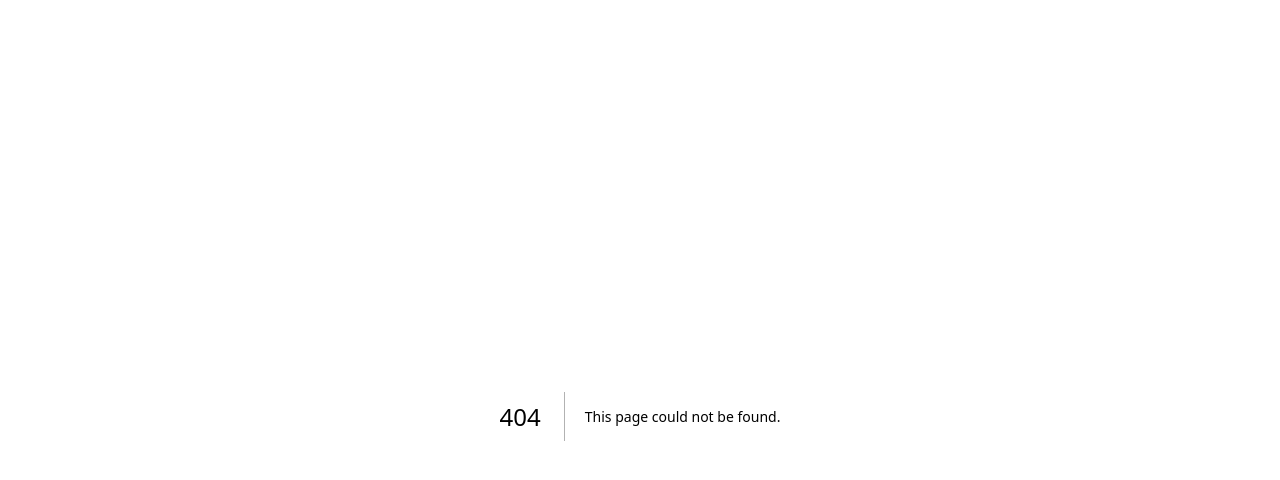
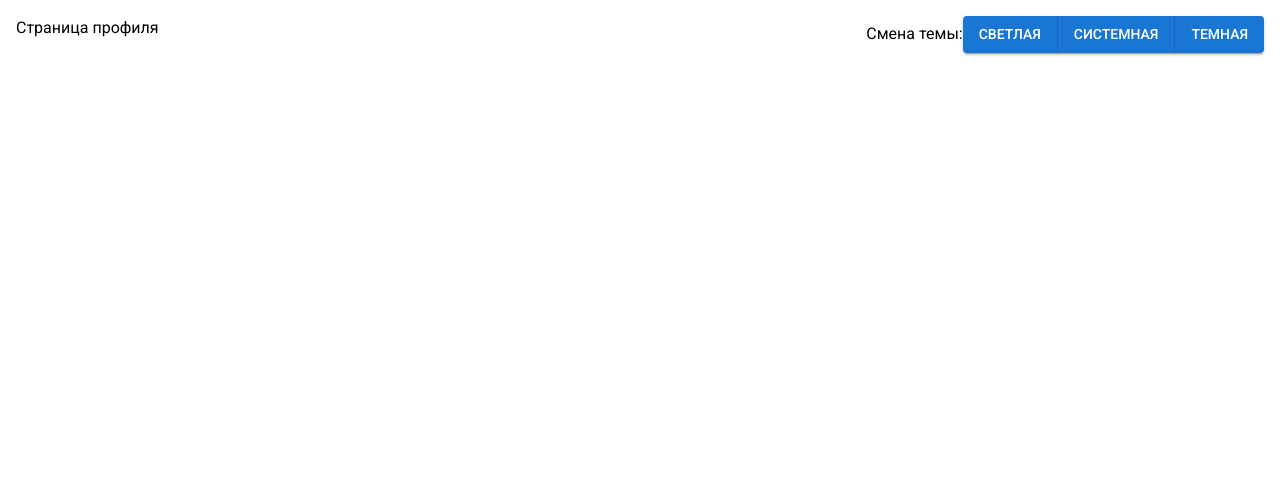
Before and after one commit to kaskodim/delivery-app, a Next.js app: page /profile in a window 1280 px wide. Before the commit this address had no page. Shown: the top 480 px of the page. Built offline with nearby package versions, Linux system fonts and the light colour scheme; what @mui/material-nextjs would draw is missing.

Commit message:
добавляет настройку тем (светлая/темная) #36

```diff
--- a/src/app/layout.tsx
+++ b/src/app/layout.tsx
@@ -1,9 +1,8 @@
 import type { Metadata } from "next";
 import "@/styles/globals.css";
 import { AppRouterCacheProvider } from "@mui/material-nextjs/v15-appRouter";
-import { ThemeProvider } from "@mui/material/styles";
-import theme from "@/styles/theme";
 import { Roboto } from "next/font/google";
+import { CustomThemeProvider } from "@/providers/themeContext/CustomThemeProvider";
 
 export const metadata: Metadata = {
   title: "Delivery app",
@@ -29,7 +28,7 @@ export default function RootLayout({
     >
       <body className="flex justify-center p-4">
         <AppRouterCacheProvider options={{ enableCssLayer: true }}>
-          <ThemeProvider theme={theme}>{children}</ThemeProvider>
+          <CustomThemeProvider>{children}</CustomThemeProvider>
         </AppRouterCacheProvider>
       </body>
     </html>
--- /dev/null
+++ b/src/app/profile/page.tsx
@@ -0,0 +1,16 @@
+"use client";
+
+import React from "react";
+import { Typography } from "@mui/material";
+import ThemeSelector from "@/conponents/ThemeSelector";
+
+const ProfilePage = () => {
+  return (
+    <div className={"flex justify-between w-full"}>
+      <Typography>Страница профиля</Typography>
+      <ThemeSelector />
+    </div>
+  );
+};
+
+export default ProfilePage;
--- /dev/null
+++ b/src/conponents/ThemeSelector.tsx
@@ -0,0 +1,21 @@
+import React from "react";
+import { Button, ButtonGroup, Typography } from "@mui/material";
+import { useContextTheme } from "@/providers/themeContext/themeContext";
+
+const ThemeSelector = () => {
+  const { changeMode } = useContextTheme();
+
+  return (
+    <div className="flex items-center justify-between">
+      <Typography>Смена темы: </Typography>
+
+      <ButtonGroup variant="contained">
+        <Button onClick={() => changeMode("light")}>Светлая</Button>
+        <Button onClick={() => changeMode("system")}>Системная</Button>
+        <Button onClick={() => changeMode("dark")}>Темная</Button>
+      </ButtonGroup>
+    </div>
+  );
+};
+
+export default ThemeSelector;
--- /dev/null
+++ b/src/providers/themeContext/CustomThemeProvider.tsx
@@ -0,0 +1,25 @@
+"use client";
+
+import { FC, PropsWithChildren, useState } from "react";
+import { ModeTheme, ThemeContext, ThemePreference } from "@/providers/themeContext/themeContext";
+import { ThemeProvider } from "@mui/material/styles";
+import { generateAppTheme } from "@/styles/theme";
+
+export const CustomThemeProvider: FC<PropsWithChildren> = ({ children }) => {
+  const [mode, setMode] = useState<ModeTheme>("light");
+
+  const changeMode = (newMode: ThemePreference) => {
+    if (newMode === "system") {
+      const isDarkSystemTheme = window.matchMedia("(prefers-color-scheme: dark)").matches;
+      setMode(isDarkSystemTheme ? "dark" : "light");
+    } else {
+      setMode(newMode);
+    }
+  };
+
+  return (
+    <ThemeContext.Provider value={{ mode, changeMode }}>
+      <ThemeProvider theme={generateAppTheme(mode)}>{children}</ThemeProvider>
+    </ThemeContext.Provider>
+  );
+};
--- /dev/null
+++ b/src/providers/themeContext/themeContext.ts
@@ -0,0 +1,18 @@
+"use client";
+
+import { createContext, useContext } from "react";
+
+export type ModeTheme = "dark" | "light";
+export type ThemePreference = ModeTheme | "system";
+
+export type ContextTheme = {
+  mode: ModeTheme;
+  changeMode: (newMode: ThemePreference) => void;
+};
+
+export const ThemeContext = createContext<ContextTheme>({
+  mode: "light",
+  changeMode: () => null,
+});
+
+export const useContextTheme = () => useContext(ThemeContext);
--- a/src/styles/theme.ts
+++ b/src/styles/theme.ts
@@ -1,11 +1,15 @@
 "use client";
 import { createTheme } from "@mui/material/styles";
+import { ModeTheme } from "@/providers/themeContext/themeContext";
 
-const theme = createTheme({
-  cssVariables: true,
-  typography: {
-    fontFamily: "var(--font-roboto)",
-  },
-});
-
-export default theme;
+export const generateAppTheme = (mode: Extract<ModeTheme, "dark" | "light">) => {
+  return createTheme({
+    cssVariables: true,
+    typography: {
+      fontFamily: "var(--font-roboto)",
+    },
+    palette: {
+      mode,
+    },
+  });
+};
```
